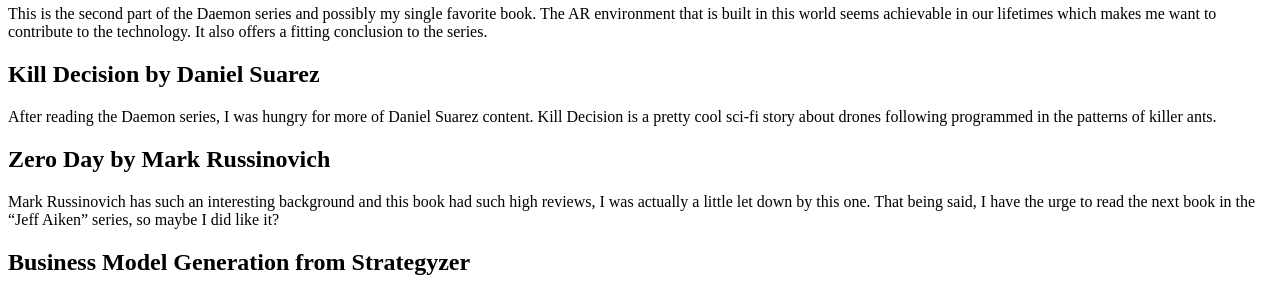
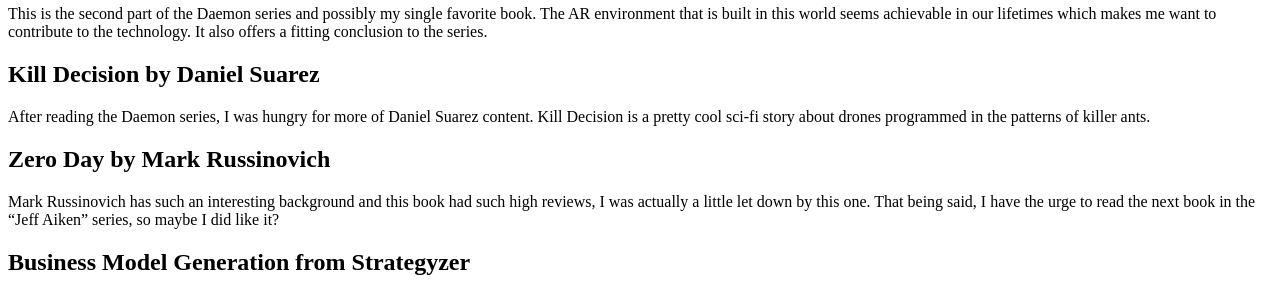
Before and after one commit to Kenstogram/Kenstogram.github.io, a Jekyll site: the page built from _posts/2020-01-01-2019reads.md, in a window 1280 px wide and 900 px high, scrolled down 449 px. Shown: the part 152-448 px from the top of the window. Built offline with Jekyll 4.4.1, drawn with Linux system fonts in a browser that asks for light colours.

Commit message:
post lines

```diff
--- a/_layouts/post.html
+++ b/_layouts/post.html
@@ -6,6 +6,7 @@
   <h1 class="post-title">{{ page.title }}</h1>
   <span class="post-date">{{ page.date | date_to_string }}</span>
   {{ content }}
+  <hr>
 </div>
 
 <div class="related">
--- a/_posts/2020-01-01-2019reads.md
+++ b/_posts/2020-01-01-2019reads.md
@@ -19,7 +19,7 @@
 
 ## Kill Decision by Daniel Suarez
 
-After reading the Daemon series, I was hungry for more of Daniel Suarez content. Kill Decision is a pretty cool sci-fi story about drones following programmed in the patterns of killer ants.
+After reading the Daemon series, I was hungry for more of Daniel Suarez content. Kill Decision is a pretty cool sci-fi story about drones programmed in the patterns of killer ants.
 
 ## Zero Day by Mark Russinovich
 
```
